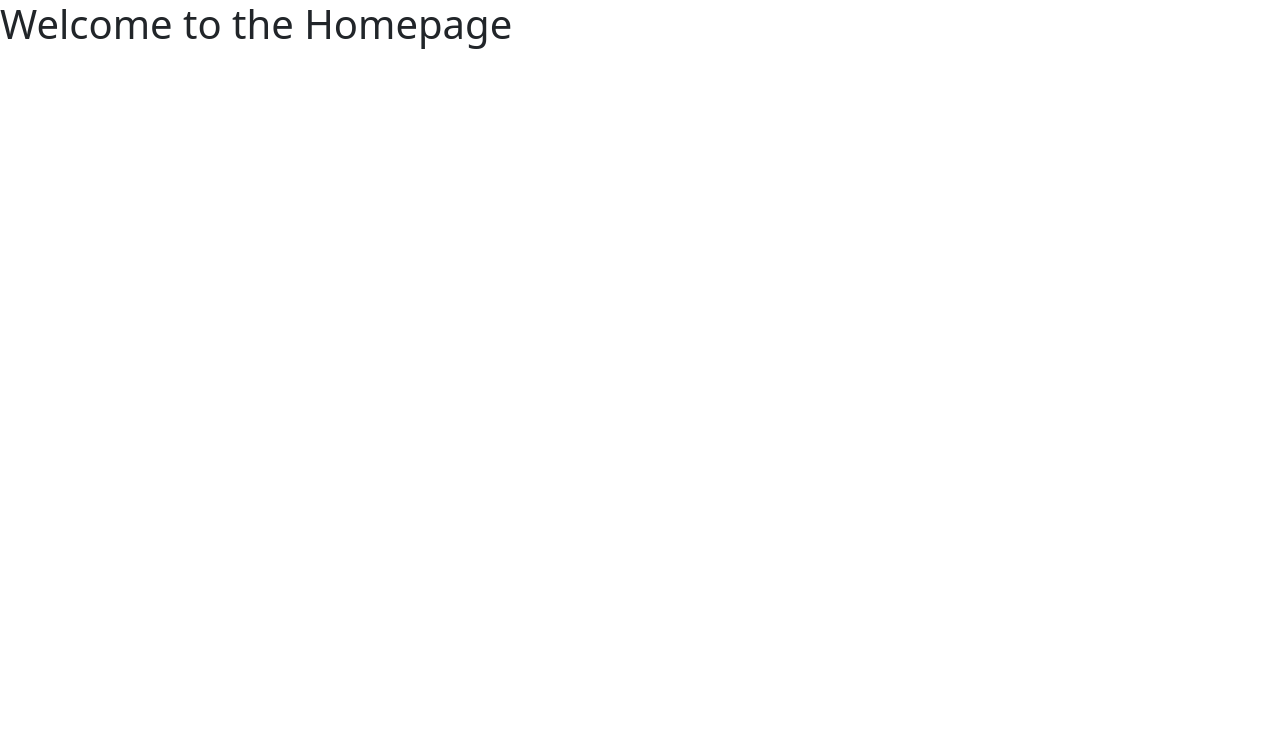
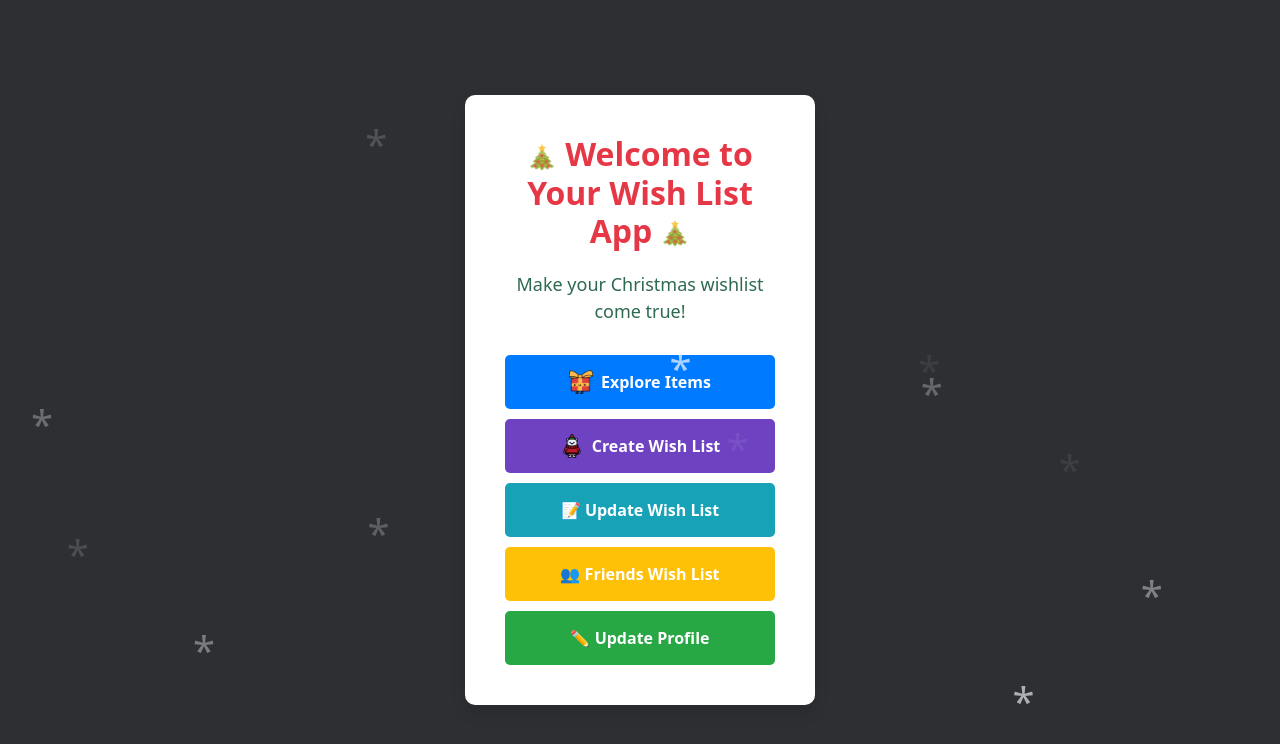
Before and after one commit to Noel-Hann/SE_P2_frontend, a React (Create React App) app in the folder app/: page /homepage in a window 1280 px wide. Shown: the top 744 px of the page. Built offline with nearby package versions, Linux system fonts and the light colour scheme.

Commit message:
Created HomePage

```diff
--- a/app/src/screens/Homepage.js
+++ b/app/src/screens/Homepage.js
@@ -1,9 +1,62 @@
-import React from 'react';
+import React , { useState, useEffect } from 'react';
+import { Link } from 'react-router-dom';
+import '../styles/Homepage.css';
+
+
+
+import Snowflake from '../Snowflake';
+import santaBear from '../assets/santaBear.webp';
+import presentBox from '../assets/presentBox.webp';
+import  christmasTree from '../assets/christmasTree.webp'
+
 
 function Homepage() {
+    const [snowflakes, setSnowflakes] = useState([]);
+
+    useEffect(() => {
+        const interval = setInterval(() => {
+            setSnowflakes((prevSnowflakes) => [
+                ...prevSnowflakes,
+                <Snowflake key={Math.random()} />,
+            ]);
+        }, 150);
+
+        setTimeout(() => clearInterval(interval), 2500);
+
+        return () => clearInterval(interval);
+    }, []);
+
     return (
-        <div>
-            <h1>Welcome to the Homepage</h1>
+        <div className="homepage-container">
+            <div className="snowflake-container">{snowflakes}</div>
+            <div className="homepage-card">
+                <h1 className="homepage-header">
+                    <img src={christmasTree} alt="Tree" style={{ width: '30px', height: '30px', marginRight: '8px' }} />
+                    Welcome to Your Wish List App
+                    <img src={christmasTree} alt="Tree" style={{ width: '30px', height: '30px', marginLeft: '8px' }} />
+                </h1>
+                <p className="homepage-subtitle">Make your Christmas wishlist come true!</p>
+
+                <div className="button-group">
+                    <Link to="/explore" className="homepage-button btn-primary">
+                        <img src={presentBox} alt="Present" style={{ width: '24px', height: '24px', marginRight: '8px' }} />
+                        Explore Items
+                    </Link>
+                    <Link to="/create" className="homepage-button btn-secondary">
+                        <img src={santaBear} alt="Santa" style={{ width: '24px', height: '24px', marginRight: '8px' }} />
+                        Create Wish List
+                    </Link>
+                    <Link to="/update" className="homepage-button btn-info">
+                        📝 Update Wish List
+                    </Link>
+                    <Link to="/friends" className="homepage-button btn-warning">
+                        👥 Friends Wish List
+                    </Link>
+                    <Link to="/profile" className="homepage-button btn-success">
+                        ✏️ Update Profile
+                    </Link>
+                </div>
+            </div>
         </div>
     );
 }
--- /dev/null
+++ b/app/src/styles/Homepage.css
@@ -0,0 +1,86 @@
+body {
+  margin: 0;
+  padding: 0;
+  font-family: 'Arial', sans-serif;
+}
+
+.snowflake-container {
+  pointer-events: none;
+  position: absolute;
+  width: 100%;
+  height: 100%;
+  overflow: hidden;
+  z-index: 1;
+}
+
+.homepage-container {
+  display: flex;
+  justify-content: center;
+  align-items: center;
+  height: 100vh;
+  background-color: #2d2f33;
+}
+
+.homepage-card {
+  background: #ffffff;
+  padding: 40px;
+  border-radius: 10px;
+  box-shadow: 0 8px 16px rgba(0, 0, 0, 0.1);
+  text-align: center;
+  width: 350px;
+}
+
+.homepage-header {
+  font-size: 32px;
+  font-weight: bold;
+  margin-bottom: 20px;
+  color: #e63746;
+}
+
+.homepage-subtitle {
+  font-size: 18px;
+  color: #2d6a4f;
+  margin-bottom: 20px;
+}
+
+.homepage-button {
+  width: 100%;
+  padding: 15px 20px;
+  margin-top: 10px;
+  border: none;
+  border-radius: 5px;
+  font-size: 16px;
+  font-weight: bold;
+  color: #fff;
+  cursor: pointer;
+  transition: background-color 0.3s ease-in-out;
+  text-decoration: none;
+  display: inline-flex;
+  align-items: center;
+  justify-content: center;
+}
+
+.btn-primary {
+  background-color: #007bff;
+}
+
+.btn-secondary {
+  background-color: #6f42c1;
+}
+
+.btn-info {
+  background-color: #17a2b8;
+}
+
+.btn-warning {
+  background-color: #ffc107;
+}
+
+.btn-success {
+  background-color: #28a745;
+}
+
+.homepage-button:hover {
+  transform: translateY(-3px);
+  box-shadow: 0 8px 15px rgba(0, 0, 0, 0.15);
+}
```
Also changed, not shown: 2 other files (tests, documents, lock files or other folders).
